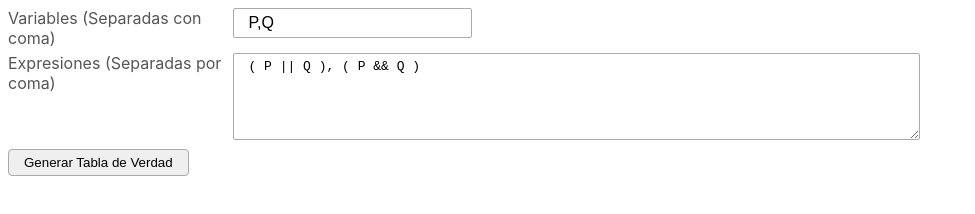
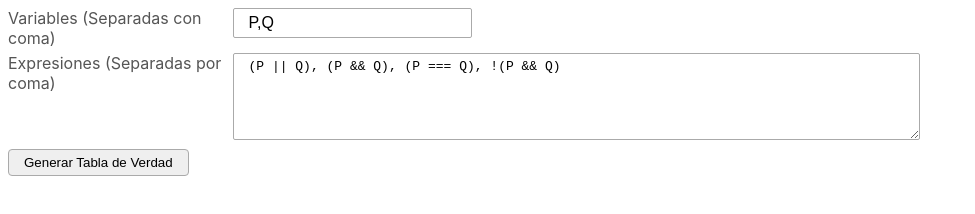
Before and after one commit to PinkLittleKitty/tablas-de-verdad, a plain HTML site: page index.html in a window 1280 px wide. Shown: the whole page, without its empty margins (0-975 px from the left). Drawn offline with Linux system fonts and the light colour scheme.

Commit message:
Update index.html

```diff
--- a/index.html
+++ b/index.html
@@ -79,7 +79,7 @@
       <div class="rows">
         <label>Expresiones (Separadas por coma)</label>
         <textarea id="expression" rows="5" cols="80">
-( P || Q ), ( P && Q )</textarea
+(P || Q), (P && Q), (P === Q), !(P && Q)</textarea
         >
       </div>
       <div class="rows">
@@ -89,7 +89,7 @@
     <div id="result"></div>
     <script>
       var vars = ["P", "Q"],
-        expressions = ["( P || Q )", "( P && Q )"];
+        expressions = ["( P || Q )", "( P && Q )", "(P === Q)", "!(P && Q)"];
 
       document.getElementById("getResult").addEventListener("click", () => {
         var len = vars.length,
```
